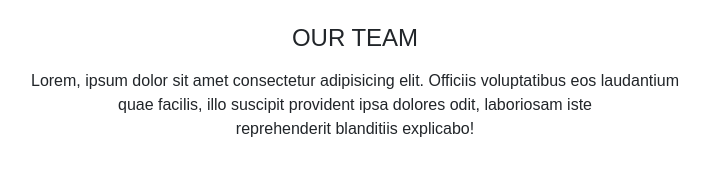
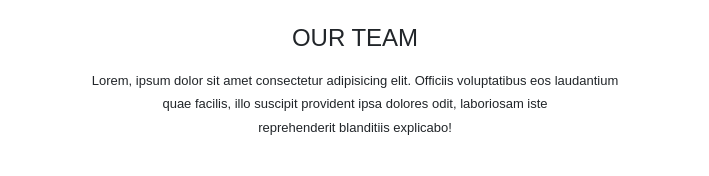
Before and after one commit to dilettamantovani/js-our-team, a plain HTML site: page index.html in a window 1280 px wide. Shown: the whole page, without its empty margins (285-994 px from the left). Drawn offline with nearby package versions, Linux system fonts and the light colour scheme.

Commit message:
added p style

```diff
--- a/css/style.css
+++ b/css/style.css
@@ -7,3 +7,8 @@
 body {
     font-family: Arial, Helvetica, sans-serif;
 }
+
+p {
+    font-size: small;
+    line-height: 1.8em;
+}
```
